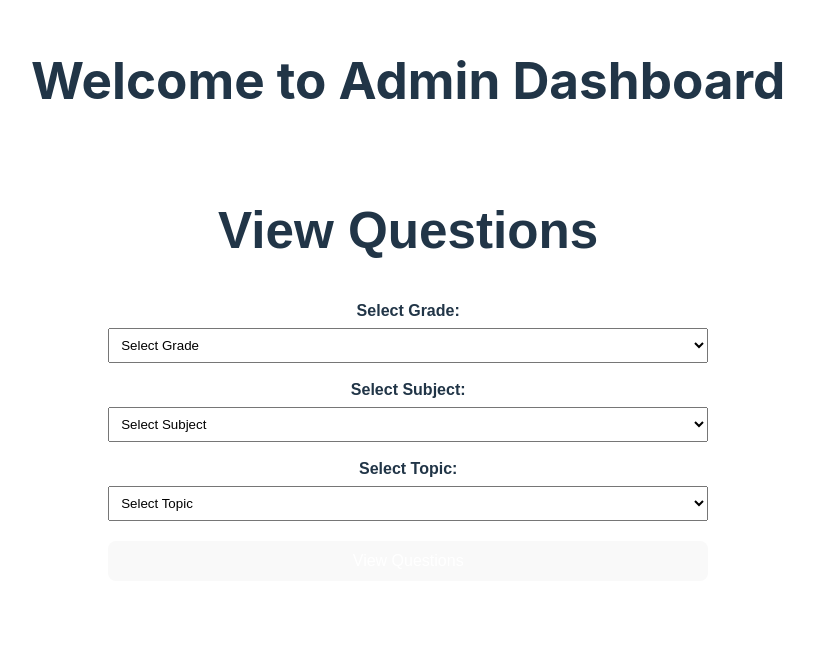
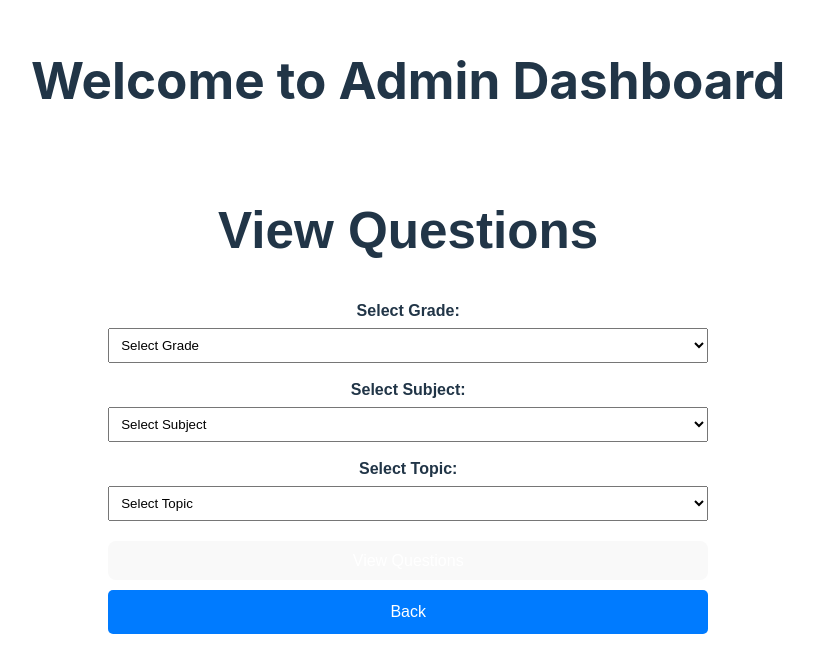
Before and after one commit to brianmaseno/somaadmindashboard, a React (Vite) app: page /view-questions in a window 1280 px wide. Shown: the part 199-853 px from the top of the page, without its empty margins (219-1033 px from the left). Before the commit the page ends 800 px from the top, so only its background shows below. Built offline with nearby package versions, Linux system fonts and the light colour scheme.

Commit message:
modified the view questions file

```diff
--- a/src/components/AdminDashboard/ViewQuestions.jsx
+++ b/src/components/AdminDashboard/ViewQuestions.jsx
@@ -1,6 +1,7 @@
 import { useState } from "react";
 import axios from "axios";
 import "../../css/ViewQuestions.css"; // Adjust the path as necessary
+import { Link } from "react-router-dom"; // Import Link for navigation
 
 const ViewQuestions = () => {
   // State variables
@@ -32,12 +33,15 @@ const ViewQuestions = () => {
     e.preventDefault();
     try {
       // Simulate fetching questions from an API endpoint
-      const response = await axios.get("http://localhost:5000/upload_question", {
-        params: { grade, subject, topic },
-        headers: {
-          "Content-Type": "multipart/form-data",
-        },
-      });
+      const response = await axios.get(
+        "http://localhost:5000/upload_question",
+        {
+          params: { grade, subject, topic },
+          headers: {
+            "Content-Type": "multipart/form-data",
+          },
+        }
+      );
       console.log(response.data);
       setQuestions(response.data);
       setShowQuestions(true);
@@ -104,6 +108,9 @@ const ViewQuestions = () => {
             </select>
           </div>
           <button type="submit">View Questions</button>
+          <Link to="/" className="back-button">
+            Back
+          </Link>
         </form>
       ) : (
         <div className="question-list">
@@ -125,6 +132,9 @@ const ViewQuestions = () => {
               </li>
             ))}
           </ul>
+          <Link to="/" className="back-button">
+            Back to Admin Dashboard
+          </Link>
         </div>
       )}
     </div>
--- a/src/css/ViewQuestions.css
+++ b/src/css/ViewQuestions.css
@@ -10,7 +10,9 @@
 .form-group {
   margin-bottom: 15px;
 }
-
+.answers {
+  width: 90%;
+}
 form {
   display: flex;
   flex-direction: column;
```
